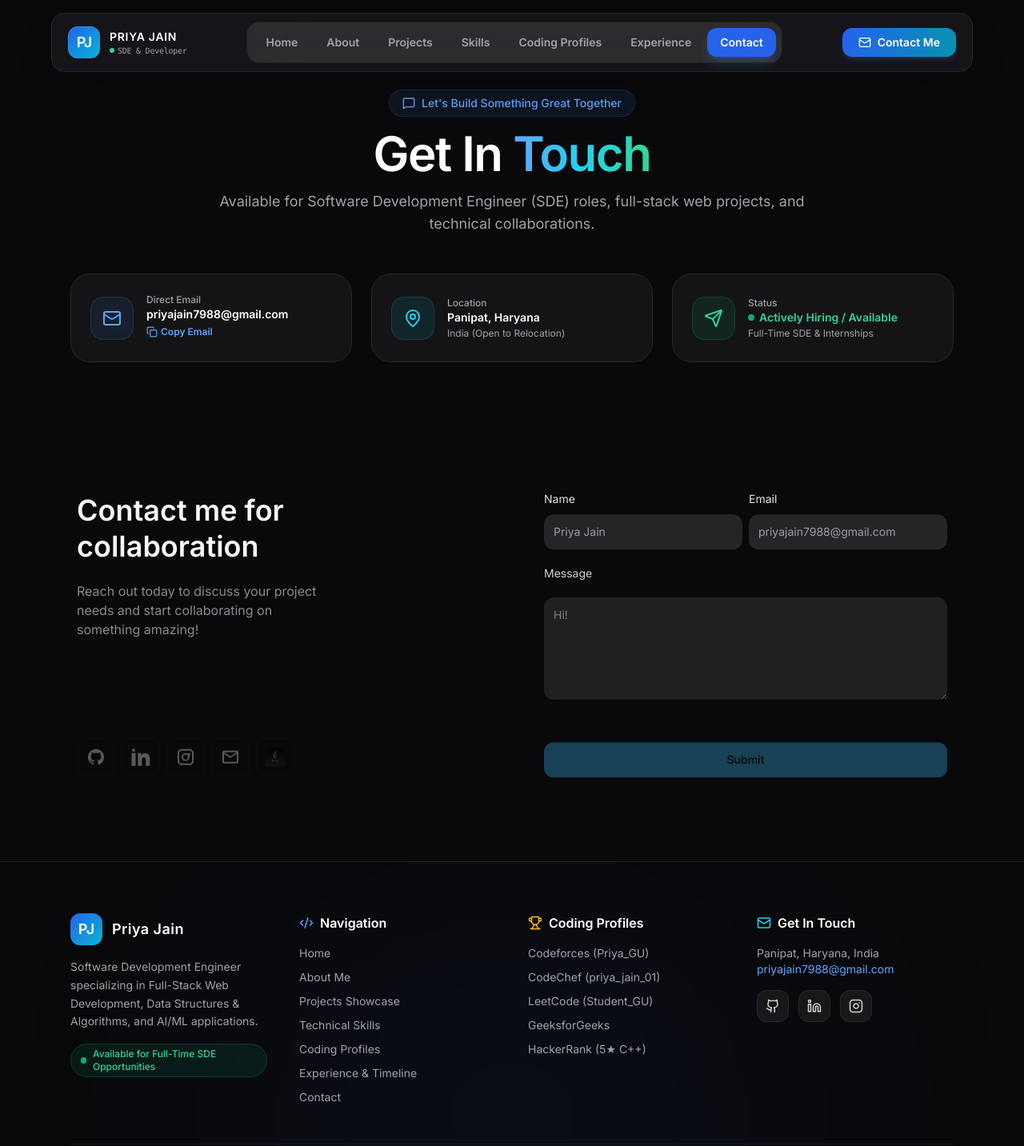
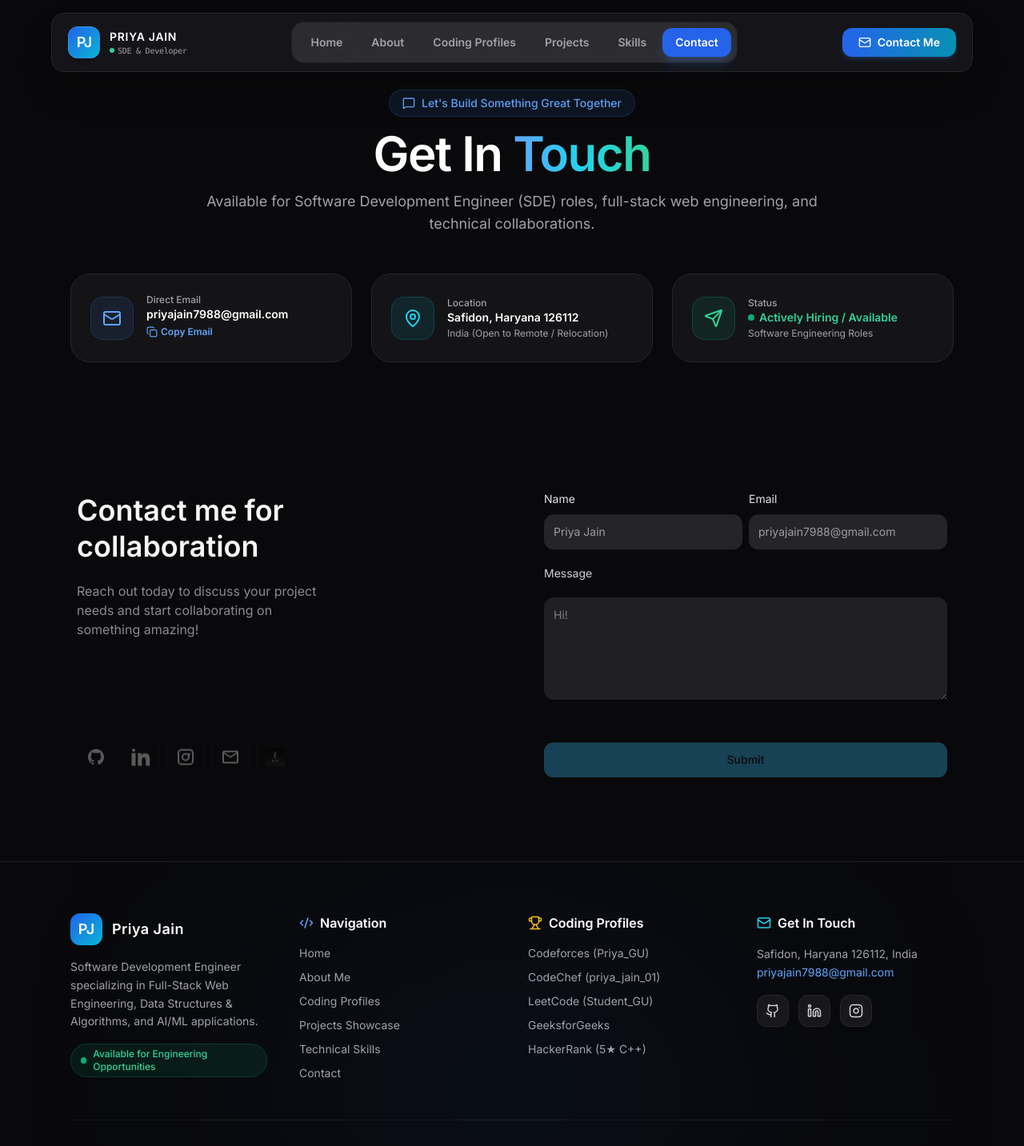
Before and after one commit to PJain7988/Portfolio, a React (Vite) app: page /contact in a window 1280 px wide. Shown: the top 1433 px of the page at 80% size. Built offline with nearby package versions, Linux system fonts and the light colour scheme.

Commit message:
Focus portfolio UI on SDE engineering, remove education/internship timeline, update address to Safidon Haryana 126112

```diff
--- a/src/App.jsx
+++ b/src/App.jsx
@@ -16,7 +16,6 @@ import AboutPage from "./pages/AboutPage";
 import ProjectsPage from "./pages/ProjectsPage";
 import SkillsPage from "./pages/SkillsPage";
 import CodingPage from "./pages/CodingPage";
-import ExperiencePage from "./pages/ExperiencePage";
 import ContactPage from "./pages/ContactPage";
 
 // ScrollToTop on Route Navigation
@@ -59,7 +58,6 @@ const App = () => {
         <Route path="/projects" element={<ProjectsPage />} />
         <Route path="/skills" element={<SkillsPage />} />
         <Route path="/coding" element={<CodingPage />} />
-        <Route path="/experience" element={<ExperiencePage />} />
         <Route path="/contact" element={<ContactPage />} />
       </Routes>
       <Footer />
--- a/src/components/Footer.jsx
+++ b/src/components/Footer.jsx
@@ -1,6 +1,6 @@
 import React from 'react';
 import { Link } from 'react-router-dom';
-import { Github, Linkedin, Instagram, Mail, ArrowUp, Code2, Trophy, Terminal, Award } from 'lucide-react';
+import { Github, Linkedin, Instagram, Mail, ArrowUp, Code2, Trophy, Terminal, MapPin } from 'lucide-react';
 
 const Footer = () => {
     const scrollToTop = () => {
@@ -10,10 +10,9 @@ const Footer = () => {
     const navLinks = [
         { label: 'Home', path: '/' },
         { label: 'About Me', path: '/about' },
+        { label: 'Coding Profiles', path: '/coding' },
         { label: 'Projects Showcase', path: '/projects' },
         { label: 'Technical Skills', path: '/skills' },
-        { label: 'Coding Profiles', path: '/coding' },
-        { label: 'Experience & Timeline', path: '/experience' },
         { label: 'Contact', path: '/contact' }
     ];
 
@@ -44,11 +43,11 @@ const Footer = () => {
                             </span>
                         </Link>
                         <p className="text-sm text-zinc-400 leading-relaxed font-normal">
-                            Software Development Engineer specializing in Full-Stack Web Development, Data Structures & Algorithms, and AI/ML applications.
+                            Software Development Engineer specializing in Full-Stack Web Engineering, Data Structures & Algorithms, and AI/ML applications.
                         </p>
                         <div className="inline-flex items-center gap-2 px-3 py-1 rounded-full bg-emerald-500/10 border border-emerald-500/20 text-emerald-400 text-xs font-medium">
                             <span className="w-2 h-2 rounded-full bg-emerald-500 animate-pulse"></span>
-                            Available for Full-Time SDE Opportunities
+                            Available for Engineering Opportunities
                         </div>
                     </div>
 
@@ -100,8 +99,8 @@ const Footer = () => {
                             <Mail size={18} className="text-cyan-400" />
                             <span>Get In Touch</span>
                         </h4>
-                        <p className="text-sm text-zinc-400 mb-4">
-                            Panipat, Haryana, India<br />
+                        <p className="text-sm text-zinc-400 mb-4 leading-relaxed">
+                            Safidon, Haryana 126112, India<br />
                             <a href="mailto:priyajain7988@gmail.com" className="text-blue-400 hover:underline">
                                 priyajain7988@gmail.com
                             </a>
--- a/src/components/Navbar.jsx
+++ b/src/components/Navbar.jsx
@@ -5,10 +5,9 @@ const Navbar = ({ navOpen, closeNav }) => {
     const navItems = [
         { label: 'Home', link: '/' },
         { label: 'About', link: '/about' },
+        { label: 'Coding Profiles', link: '/coding' },
         { label: 'Projects', link: '/projects' },
         { label: 'Skills', link: '/skills' },
-        { label: 'Coding Profiles', link: '/coding' },
-        { label: 'Experience', link: '/experience' },
         { label: 'Contact', link: '/contact' }
     ];
 
--- a/src/pages/AboutPage.jsx
+++ b/src/pages/AboutPage.jsx
@@ -1,9 +1,7 @@
 import React from "react";
 import About from "../components/About";
-import Education from "../components/Education";
-import Internship from "../components/Internship";
 import { motion } from "framer-motion";
-import { User, Award, Code, BookOpen, CheckCircle, ArrowRight } from "lucide-react";
+import { User, Award, Code, BookOpen, ArrowRight } from "lucide-react";
 import { Link } from "react-router-dom";
 
 const AboutPage = () => {
@@ -18,13 +16,13 @@ const AboutPage = () => {
                 >
                     <div className="inline-flex items-center gap-2 px-4 py-1.5 rounded-full bg-blue-500/10 border border-blue-500/20 text-blue-400 text-sm font-medium mb-4">
                         <User size={16} />
-                        <span>About Me & Career Roadmap</span>
+                        <span>About Me & SDE Vision</span>
                     </div>
                     <h1 className="text-4xl md:text-6xl font-black tracking-tight mb-4">
                         Driven by Code, Powered by <span className="text-transparent bg-clip-text bg-gradient-to-r from-blue-400 via-cyan-400 to-emerald-400">Problem Solving</span>
                     </h1>
                     <p className="text-zinc-400 text-base md:text-lg leading-relaxed">
-                        I am a Computer Science student at Geeta University with a passion for software engineering, competitive programming, and intelligent systems.
+                        Software Development Engineer dedicated to building scalable web platforms, solving algorithmic challenges, and engineering intelligent software systems.
                     </p>
                 </motion.div>
             </div>
@@ -60,14 +58,11 @@ const AboutPage = () => {
                         </div>
                         <h3 className="text-xl font-bold text-white mb-3">Artificial Intelligence & ML</h3>
                         <p className="text-zinc-400 text-sm leading-relaxed">
-                            Hands-on experience developing ML predictive models, Data Preprocessing, Scikit-learn, and NLP applications during industry internship.
+                            Hands-on experience developing ML predictive models, Data Preprocessing, Scikit-learn, and NLP applications.
                         </p>
                     </div>
                 </div>
             </div>
-
-            <Internship />
-            <Education />
 
             <div className="max-w-4xl mx-auto px-6 py-12 text-center">
                 <Link
--- a/src/pages/ContactPage.jsx
+++ b/src/pages/ContactPage.jsx
@@ -31,7 +31,7 @@ const ContactPage = () => {
             Get In <span className="text-transparent bg-clip-text bg-gradient-to-r from-blue-400 via-cyan-400 to-emerald-400">Touch</span>
           </h1>
           <p className="text-zinc-400 text-base md:text-lg">
-            Available for Software Development Engineer (SDE) roles, full-stack web projects, and technical collaborations.
+            Available for Software Development Engineer (SDE) roles, full-stack web engineering, and technical collaborations.
           </p>
         </motion.div>
 
@@ -61,8 +61,8 @@ const ContactPage = () => {
             </div>
             <div>
               <div className="text-xs text-zinc-400 font-medium">Location</div>
-              <div className="text-sm font-bold text-white">Panipat, Haryana</div>
-              <div className="text-xs text-zinc-400 mt-0.5">India (Open to Relocation)</div>
+              <div className="text-sm font-bold text-white">Safidon, Haryana 126112</div>
+              <div className="text-xs text-zinc-400 mt-0.5">India (Open to Remote / Relocation)</div>
             </div>
           </div>
 
@@ -76,7 +76,7 @@ const ContactPage = () => {
                 <span className="w-2 h-2 rounded-full bg-emerald-500 animate-pulse"></span>
                 Actively Hiring / Available
               </div>
-              <div className="text-xs text-zinc-400 mt-0.5">Full-Time SDE & Internships</div>
+              <div className="text-xs text-zinc-400 mt-0.5">Software Engineering Roles</div>
             </div>
           </div>
 
--- a/src/pages/HomePage.jsx
+++ b/src/pages/HomePage.jsx
@@ -5,8 +5,6 @@ import Project from "../components/Project";
 import Skill from "../components/Skill";
 import CodingAchievements from "../components/CodingAchievements";
 import Contact from "../components/Contact";
-import Education from "../components/Education";
-import Internship from "../components/Internship";
 
 const HomePage = () => {
     return (
@@ -16,8 +14,6 @@ const HomePage = () => {
             <CodingAchievements />
             <Project />
             <Skill />
-            <Internship />
-            <Education />
             <Contact />
         </main>
     );
```
